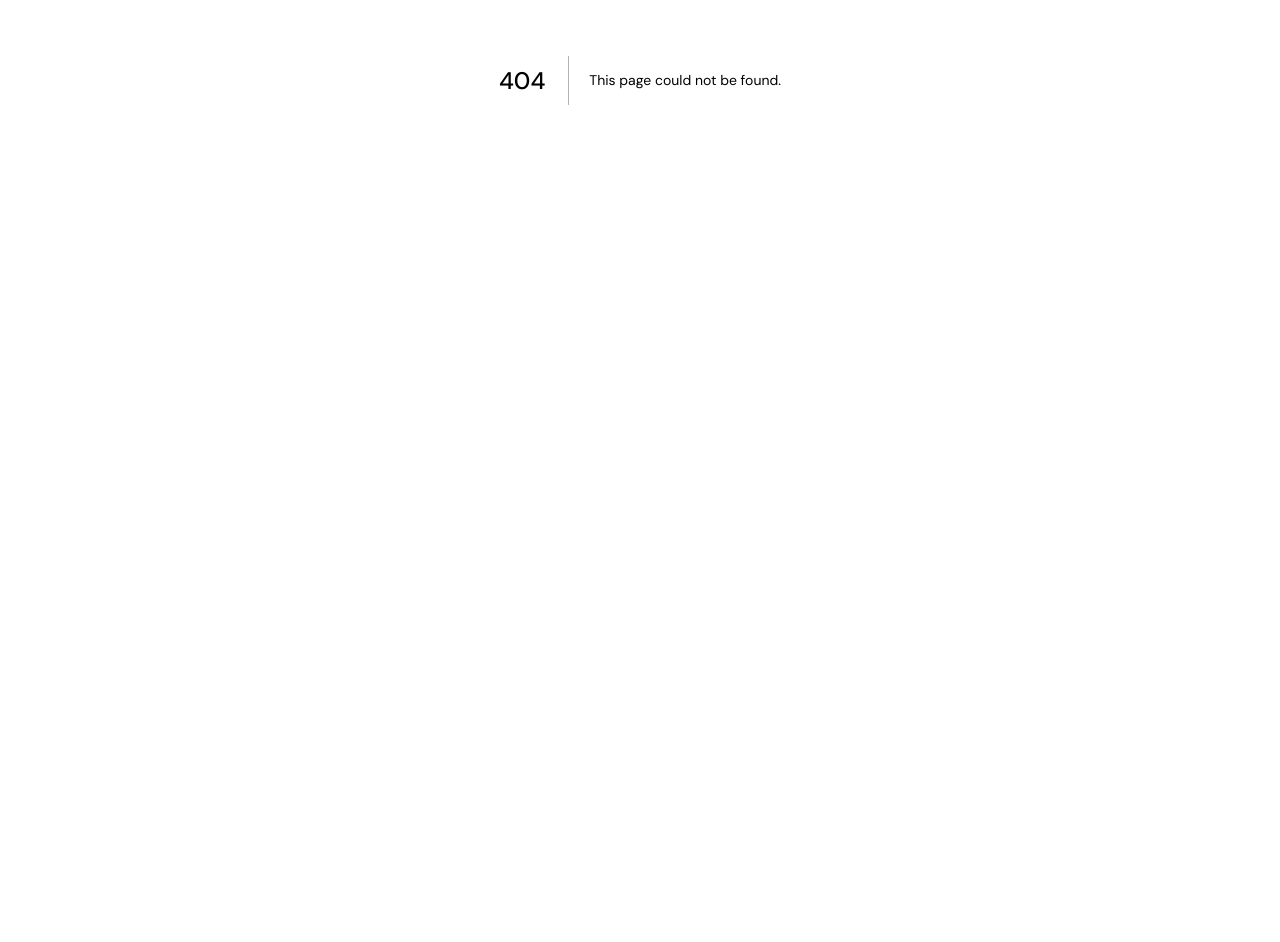
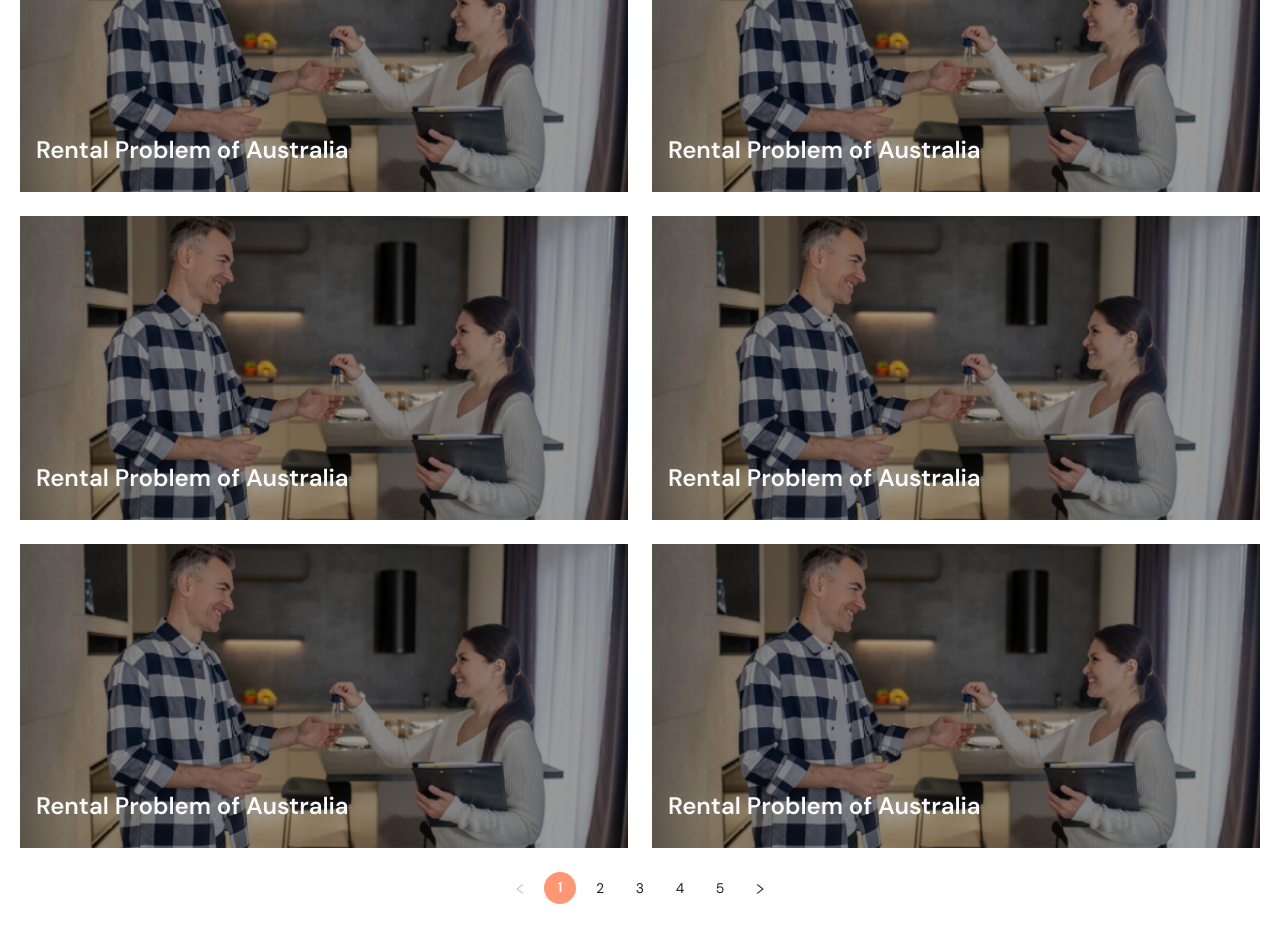
Before and after one commit to sparktechagency/romzz-frontend, a Next.js app: page /news in a window 1280 px wide. Before the commit this address had no page. Shown: the part 320-1262 px from the top of the page. Before the commit the page ends 800 px from the top, so only its background shows below. Built offline with nearby package versions, Linux system fonts and the light colour scheme.

Commit message:
:art: news page

```diff
--- a/next.config.mjs
+++ b/next.config.mjs
@@ -1,4 +1,15 @@
 /** @type {import('next').NextConfig} */
-const nextConfig = {};
+const nextConfig = {
+    images: {
+        remotePatterns: [
+
+          {
+            protocol: 'http',
+            hostname: 'localhost',
+            pathname: '**',
+          },
+        ],
+      },
+};
 
 export default nextConfig;
--- /dev/null
+++ b/src/app/(website)/news/NewsClient.tsx
@@ -0,0 +1,65 @@
+"use client"
+import Heading from '@/components/shared/Heading'
+import React, { useState } from 'react';
+import photo from "../../../assets/news.png"
+import Image from 'next/image';
+import { Pagination } from 'antd';
+
+const NewsClient = () => {
+    const [page, setPage] = useState(1)
+    return (
+        <div className='container py-10'>
+
+            {/* heading  */}
+            <Heading style="font-normal text-[32px]  leading-[48px] text-[#3E3E3E] mb-6">
+                <span className="text-primary">Romzz</span> {" "}
+                News
+            </Heading>
+
+            {/* news container */}
+
+            <div className='grid grid-cols-2 gap-6'>
+                {
+                    [...Array(6)].map((news, index)=>{
+                        return(
+                            <div
+                                key={index}
+                                className='flex relative bg-red-200 items-end group overflow-hidden cursor-pointer'
+                            >
+                                <Image
+                                    alt='PHOTO'
+                                    src={photo}
+                                    width={1300}
+                                    height={300}
+                                />
+                                <div className='absolute w-full left-0  p-4'>
+                                    <div className='translate-y-[86px]  transition-all duration-500 group-hover:translate-y-0'>
+                                        <Heading name="Rental Problem of Australia" style="font-semibold text-[24px] leading-[32px] mb-6 text-[#FAFAFA]"/>
+                                        <p className='text-[#FAFAFA]'>
+                                            Quis urna. tempor consectetur risus q
+                                            <br />
+                                            Quis urna. tempor consectetur risus q
+                                        </p>
+                                        <div className='text-[#FAFAFA] flex items-center gap-2 underline'>
+                                            <p>Visit Now</p>
+                                        </div>
+                                    </div>
+                                </div>
+                            </div>
+                        )
+                    })
+                }
+            </div>
+
+            {/* pagination */}
+            <div className='flex items-center justify-center mt-6'>
+                <Pagination
+                    current={page}
+                    total={50}
+                />
+            </div>
+        </div>
+    )
+}
+
+export default NewsClient
--- /dev/null
+++ b/src/app/(website)/news/page.tsx
@@ -0,0 +1,12 @@
+import React from 'react'
+import NewsClient from './NewsClient'
+
+const page = () => {
+    return (
+        <React.Fragment>
+            <NewsClient/>
+        </React.Fragment>
+    )
+}
+
+export default page
--- a/src/app/globals.css
+++ b/src/app/globals.css
@@ -37,3 +37,18 @@
 .otp .ant-input-outlined{
     border-color: #818181 !important;
 }
+
+.ant-pagination-item{
+    border-radius: 100% !important;
+}
+.ant-pagination .ant-pagination-item-active {
+    font-weight: 600;
+    background-color: #FF9773 !important;
+    border: none !important;
+    border-color: none !important;
+    border-radius: 100%;
+}
+
+.ant-pagination .ant-pagination-item-active a {
+    color: #ffffff !important;
+}
```
Also changed, not shown: src/assets/news.png (added).
